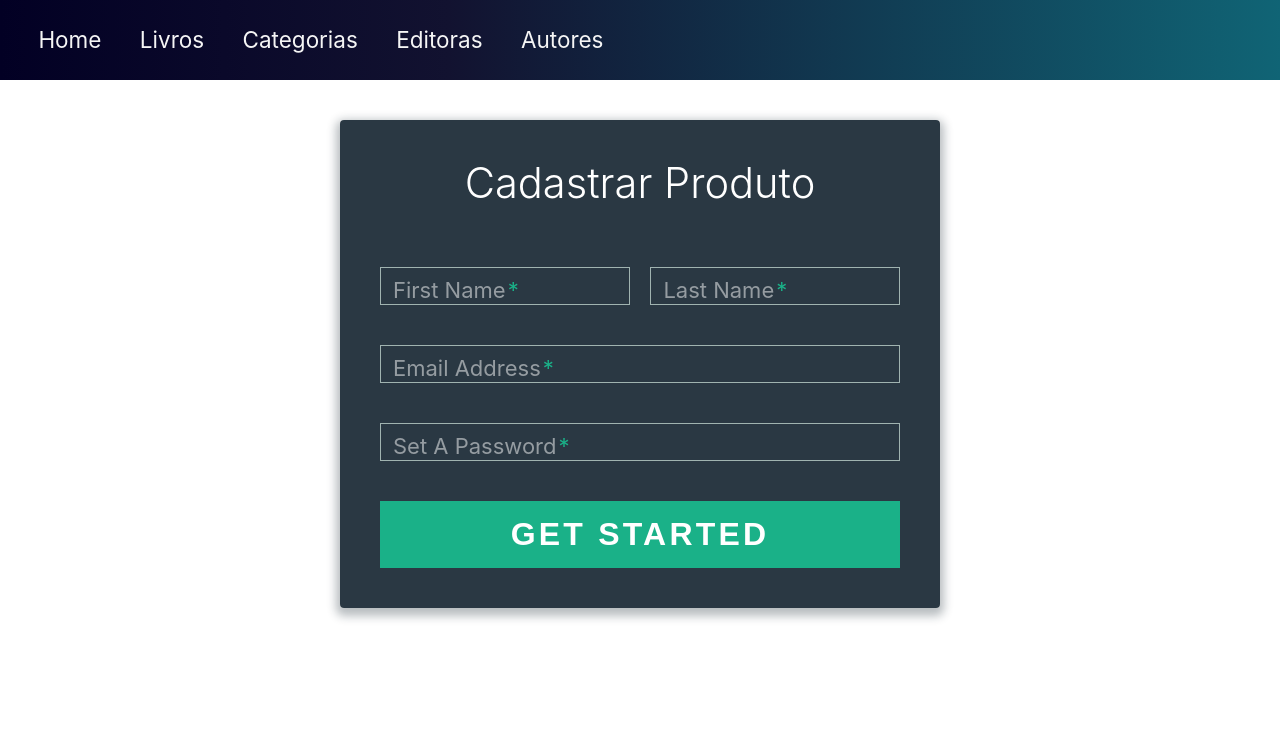
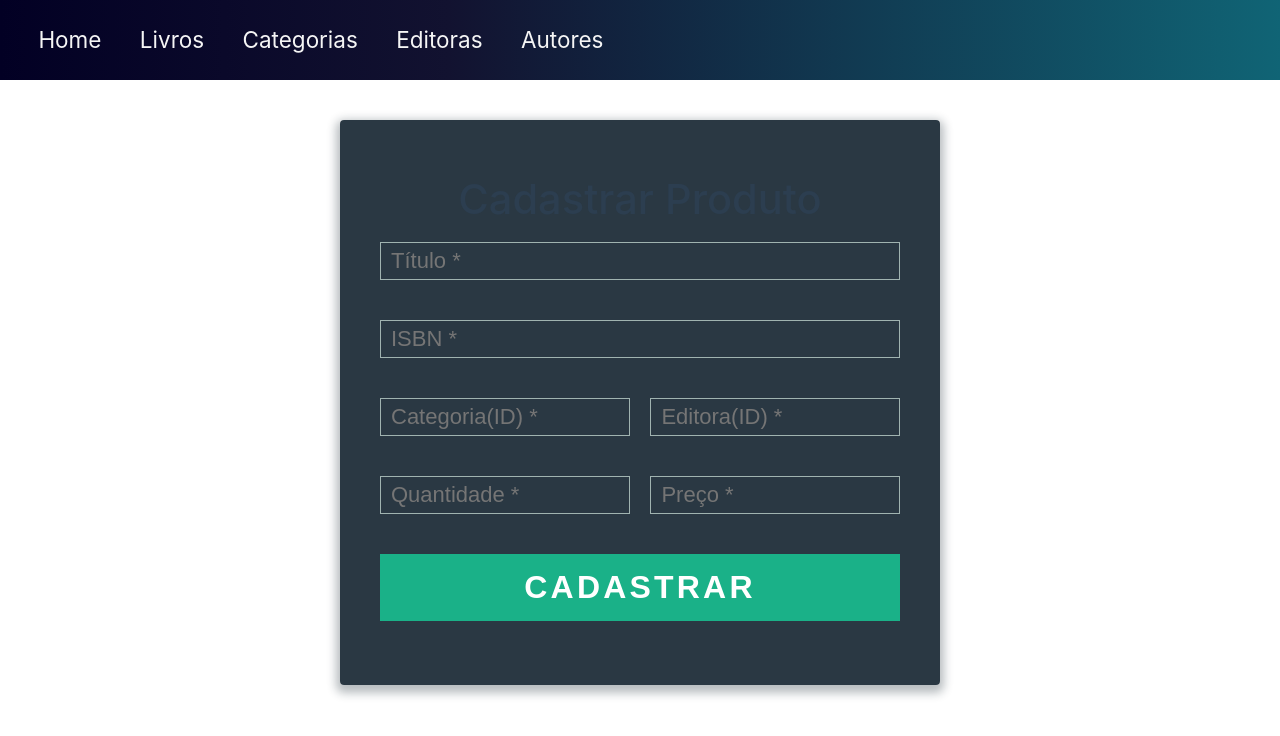
Before and after one commit to joaovtrsantos/vue-bookstore, a Vue app in the folder vue-bookstore-admin/: page /cadBook in a window 1280 px wide. Shown: the top 736 px of the page. Built offline with nearby package versions, Linux system fonts and the light colour scheme.

Commit message:
Add book

```diff
--- a/vue-bookstore-admin/src/components/book/CadBook.vue
+++ b/vue-bookstore-admin/src/components/book/CadBook.vue
@@ -1,5 +1,45 @@
 <script>
-
+import { mapActions } from "pinia";
+import { useBookStore } from "@/stores/book";
+export default {
+  data() {
+    return {
+      book: {
+        id: "",
+        title: "",
+        isbn: "",
+        category_id: "",
+        publisher_id: "",
+        quantity: "",
+        price: "",
+        date: "",
+      },
+    };
+  },
+  methods: {
+    ...mapActions(useBookStore, ["saveBook"]),
+    async save() {
+      try {
+        const msg = await this.saveBook(this.book);
+        alert(msg);
+        Object.assign(this.book, {
+          currentBook: {
+            id: "",
+            title: "",
+            isbn: "",
+            category_id: "",
+            publisher_id: "",
+            quantity: "",
+            price: "",
+            date: "",
+          },
+        });
+      } catch (e) {
+        alert("Ooops! Algo de errado!");
+      }
+    },
+  },
+};
 </script>
 <template>
   <div class="form">
@@ -7,73 +47,34 @@
       <div>
         <h1>Cadastrar Produto</h1>
         <form action="/" method="post">
-
-          <div class="top-row">
           <div class="field-wrap">
-              <label>
-                First Name<span class="req">*</span>
-              </label>
-              <input type="text" required autocomplete="off" />
+            <input type="text" placeholder="Título *" v-model="book.title" required autocomplete="off" />
           </div>
-
             <div class="field-wrap">
-              <label>
-                Last Name<span class="req">*</span>
-              </label>
-              <input type="text" required autocomplete="off"/>
+              <input type="text" placeholder="ISBN *" v-model="book.isbn" required autocomplete="off"/>
+            </div>
+          <div class="row">
+            <div class="field-wrap">
+              <input type="number" placeholder="Categoria(ID) *" v-model="book.category_id" required autocomplete="off"/>
+            </div>
+            <div class="field-wrap">
+              <input type="number" placeholder="Editora(ID) *" v-model="book.publisher_id" required autocomplete="off"/>
             </div>
           </div>
-
+          <div class="row">
             <div class="field-wrap">
-            <label>
-              Email Address<span class="req">*</span>
-            </label>
-            <input type="email" required autocomplete="off"/>
+              <input type="number" placeholder="Quantidade *" v-model="book.quantity" required autocomplete="off"/>
             </div>
-
             <div class="field-wrap">
-            <label>
-              Set A Password<span class="req">*</span>
-            </label>
-            <input type="password" required autocomplete="off"/>
+              <input type="number" placeholder="Preço *" v-model="book.price" required autocomplete="off"/>
             </div>
-
-          <button type="submit" class="button button-block">Get Started</button>
-
+          </div>
+          <button type="submit" @click="save" class="button button-block">Cadastrar</button>
         </form>
-
       </div>
-
-        <div id="login">
-          <h1>Welcome Back!</h1>
-
-          <form action="/" method="post">
-
-            <div class="field-wrap">
-            <label>
-              Email Address<span class="req">*</span>
-            </label>
-            <input type="email" required autocomplete="off"/>
+       <br>
     </div>
-
-          <div class="field-wrap">
-            <label>
-              Password<span class="req">*</span>
-            </label>
-            <input type="password" required autocomplete="off"/>
   </div>
-
-          <p class="forgot"><a href="#">Forgot Password?</a></p>
-
-          <button class="button button-block">Log In</button>
-
-          </form>
-
-        </div>
-
-      </div><!-- tab-content -->
-
-</div> <!-- /form -->
 </template>
 <style>
 
@@ -122,7 +123,7 @@
   display: none;
 }
 
-h1 {
+.cad-title {
   text-align: center;
   color: #ffffff;
   font-weight: 300;
@@ -185,17 +186,17 @@ textarea {
   margin-bottom: 40px;
 }
 
-.top-row:after {
+.row:after {
   content: "";
   display: table;
   clear: both;
 }
-.top-row > div {
+.row > div {
   float: left;
   width: 48%;
   margin-right: 4%;
 }
-.top-row > div:last-child {
+.row > div:last-child {
   margin: 0;
 }
 
```
Lines whose indentation alone changed are shown as unchanged.
